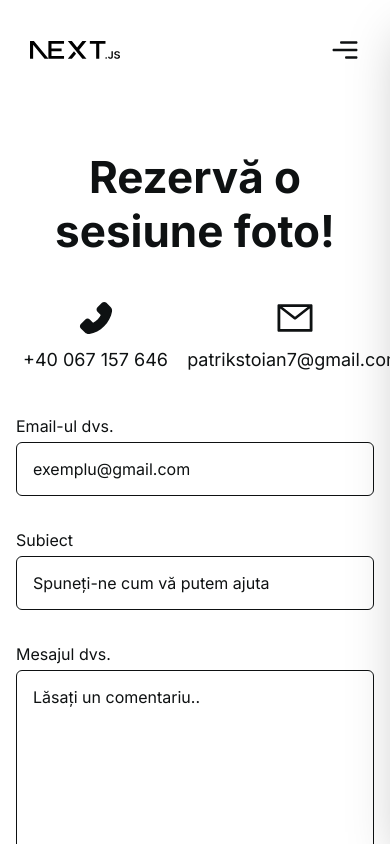
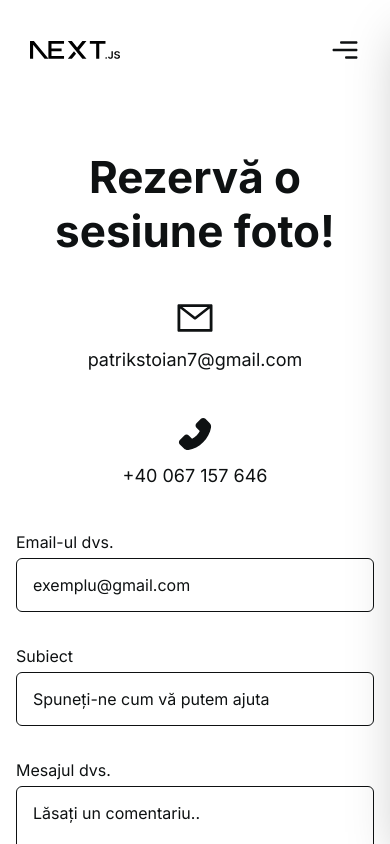
Before and after one commit to CrIsTiLaz/photo-portfolio, a Next.js app: page /contact in a window 390 px wide. Shown: the top 844 px of the page. Built offline with nearby package versions, Linux system fonts and the light colour scheme.

Commit message:
Modified contact for mobile device

```diff
--- a/src/app/(components)/contact/page.jsx
+++ b/src/app/(components)/contact/page.jsx
@@ -79,14 +79,15 @@
       <div className="px-4 mx-auto max-w-screen-md pt-[150px] pb-20">
         <h2 className="heading text-center pb-10">Rezervă o sesiune foto!</h2>
 
-        <div className="grid grid-cols-2 md:grid-cols-2  gap-10 mb-10 text-center">
+        <div className="grid grid-cols-1 md:grid-cols-2  gap-10 mb-10 text-center">
+          <div className="flex flex-col items-center">
+            <AiOutlineMail size={40} className="mb-2 primary" />
+            <p className="text-lg">patrikstoian7@gmail.com</p>
+          </div>
+
           <div className="flex flex-col items-center">
             <AiFillPhone size={40} className="mb-2 primary" />
             <p className="text-lg">+40 067 157 646</p>
-          </div>
-          <div className="flex flex-col items-center">
-            <AiOutlineMail size={40} className="mb-2 primary" />
-            <p className="text-lg">patrikstoian7@gmail.com</p>
           </div>
         </div>
 
```
